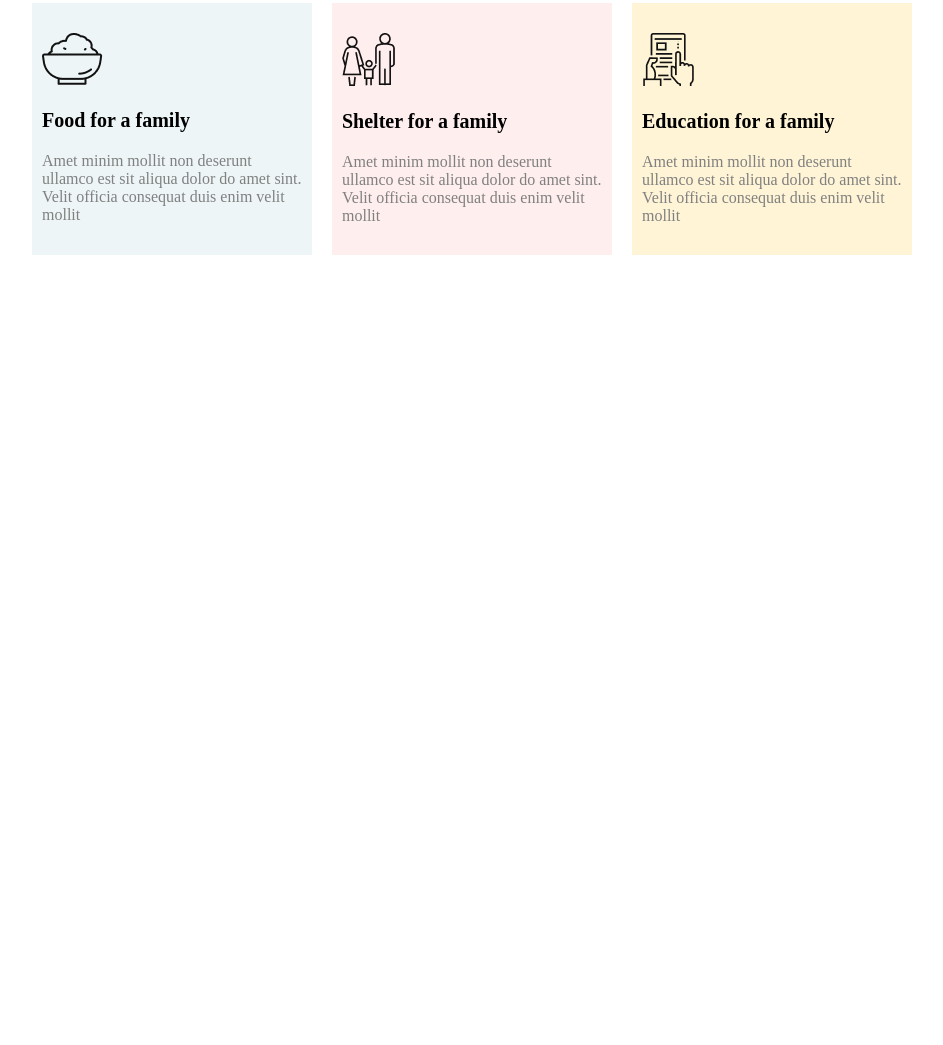
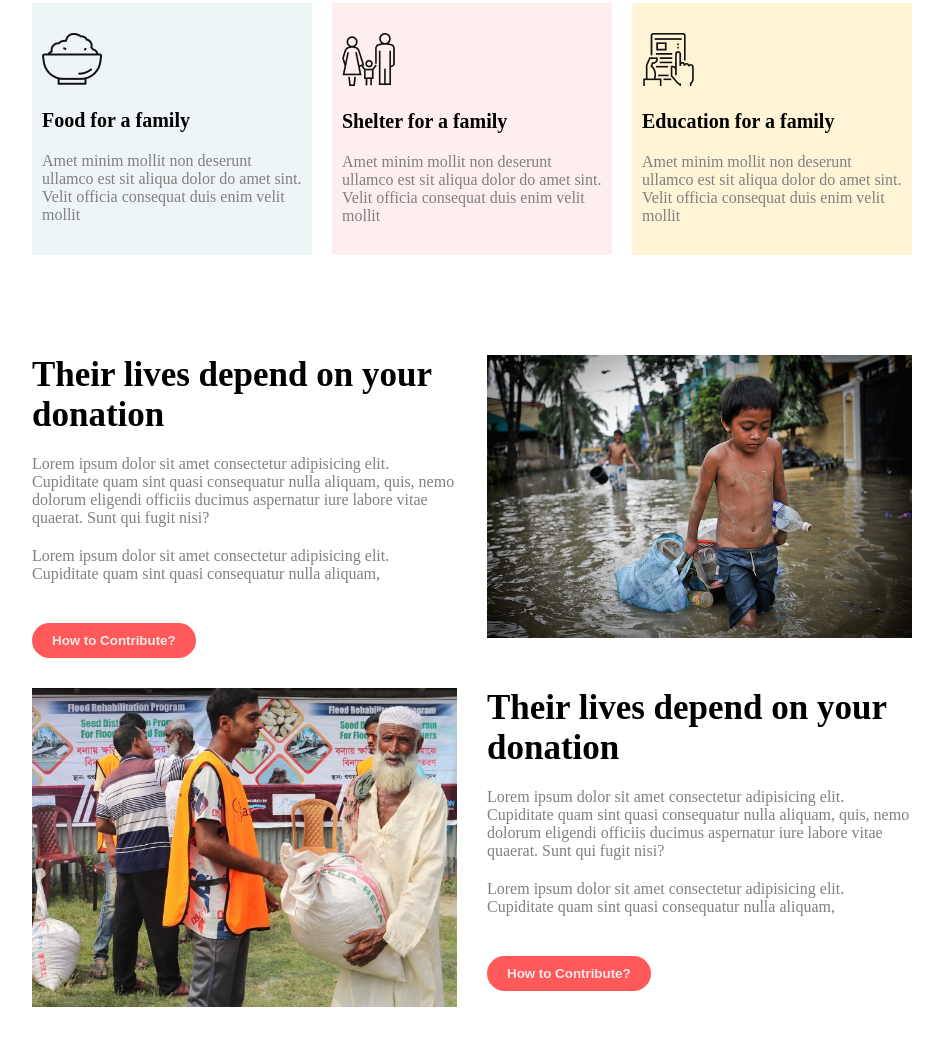
Before and after one commit to Sayemhaque/Donate-Today, a plain HTML site: page index.html in a window 1280 px wide. Shown: the part 1338-2383 px from the top of the page, without its empty margins (168-1111 px from the left). Before the commit the page ends 1693 px from the top, so only its background shows below. Drawn offline with Linux system fonts and the light colour scheme.

Commit message:
added donate plan details

```diff
--- a/index.html
+++ b/index.html
@@ -79,7 +79,34 @@
                 velit mollit</p>
         </div>
     </div>
+    <div class="donate-plan-details">
+        <div class="donate-plan-detail-container">
+           <div class="deatil-item">
+            <h2 class="detail-title">Their lives depend on
+                your donation</h2>
+                <p class="detail-description">Lorem ipsum dolor sit amet consectetur adipisicing elit. Cupiditate quam sint quasi consequatur nulla aliquam, quis, nemo dolorum eligendi officiis ducimus aspernatur iure labore vitae quaerat. Sunt qui fugit nisi?</p>
+                <p class="detail-description">Lorem ipsum dolor sit amet consectetur adipisicing elit. Cupiditate quam sint quasi consequatur nulla aliquam,</p>
+                <button>How to Contribute?</button>
+           </div>
+
+         <div>
+            <img class="donate-detail-img" src="./images/donation9.jpg" alt="">
+         </div>
+         <div>
+            <img class="donate-detail-img" src="./images/donation10.jpg" alt="">
+         </div>
+         <div class="deatil-item">
+            <h2 class="detail-title">Their lives depend on
+                your donation</h2>
+                <p class="detail-description">Lorem ipsum dolor sit amet consectetur adipisicing elit. Cupiditate quam sint quasi consequatur nulla aliquam, quis, nemo dolorum eligendi officiis ducimus aspernatur iure labore vitae quaerat. Sunt qui fugit nisi?</p>
+                <p class="detail-description">Lorem ipsum dolor sit amet consectetur adipisicing elit. Cupiditate quam sint quasi consequatur nulla aliquam,</p>
+                <button>How to Contribute?</button>
+           </div>
+
+        </div>
+    </div>
    </section>
+
     </main>
   </body>
 </html>
--- a/style.css
+++ b/style.css
@@ -78,6 +78,11 @@ header{
 .section-title{
     font-size: 35px;
     text-align: center;
+}
+@media (max-width:768px) {
+    .section-title{
+        font-size: 25px;
+    }
 }
 
 .section-description{
@@ -190,3 +195,23 @@ hr{
     }
 
 }
+
+/* donate plan details styles */
+
+.donate-plan-detail-container{
+    margin-top: 100px;
+    display: grid;
+    grid-template-columns: repeat(auto-fit,minmax(350px,1fr));
+    align-self: center;
+    gap: 30px;
+}
+.donate-detail-img{
+    width: 100%;
+}
+.detail-title{
+    font-size: 35px;
+}
+.detail-description{
+    margin: 20px 0px;
+    color: gray;
+}
```
